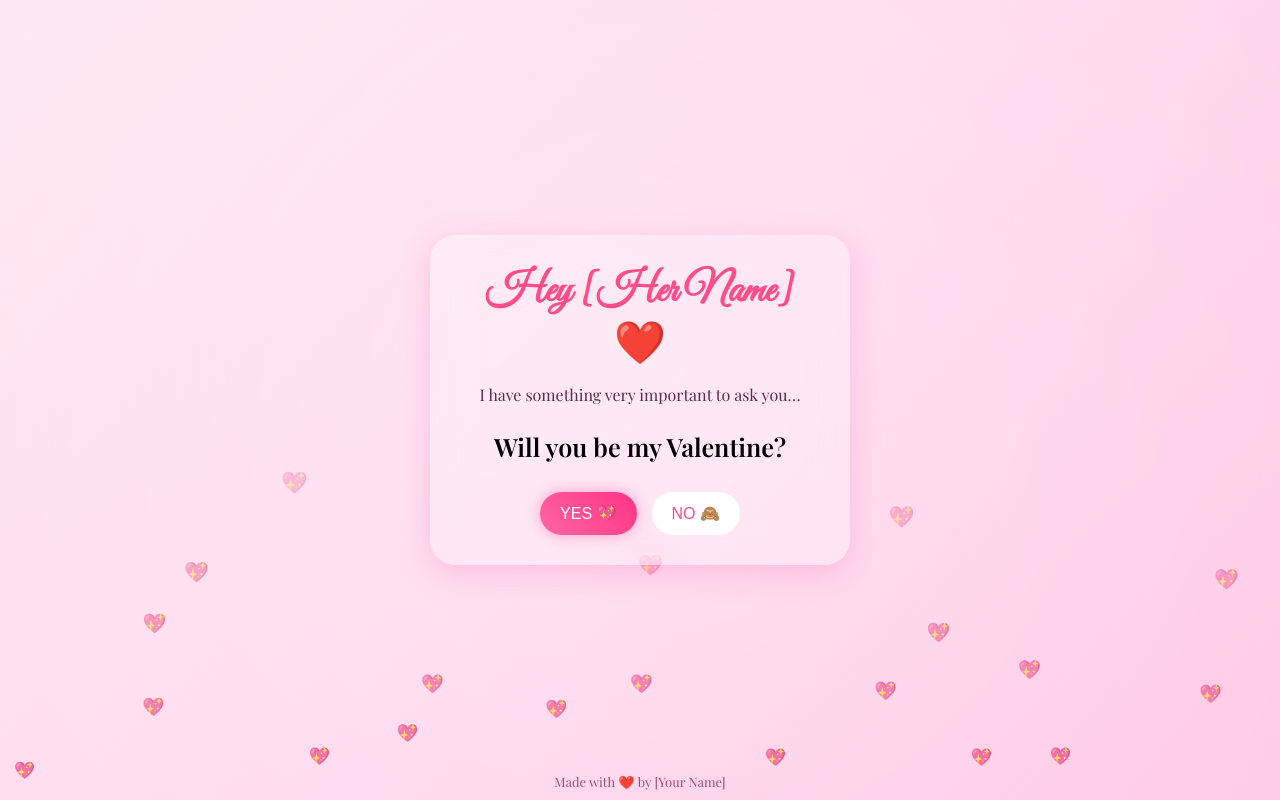
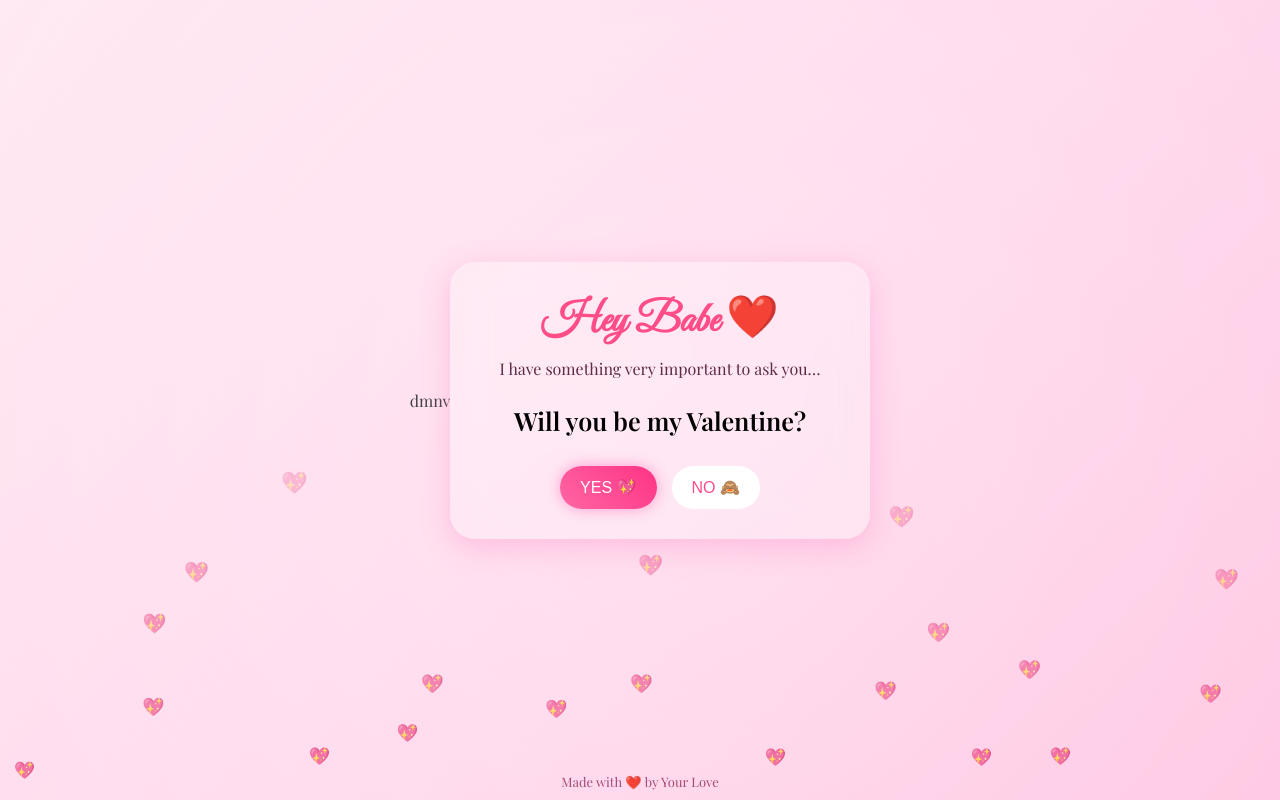
Before and after one commit to Rinit7/test, a plain HTML site: page index.html in a window 1280 px wide. Shown: the top 800 px of the page. Drawn offline with nearby package versions, Linux system fonts and the light colour scheme.

Commit message:
Update index.html

```diff
--- a/index.html
+++ b/index.html
@@ -1,4 +1,4 @@
-<!DOCTYPE html>
+dmnv<!DOCTYPE html>
 <html lang="en">
 <head>
 <meta charset="UTF-8" />
@@ -200,7 +200,7 @@ for (let i = 0; i < 20; i++) {
 </script>
 
 <div class="card">
-  <h1>Hey [Her Name] ❤️</h1>
+  <h1>Hey Babe ❤️</h1>
   <div class="subtext">I have something very important to ask you…</div>
   <div class="question">Will you be my Valentine?</div>
 
@@ -214,7 +214,7 @@ for (let i = 0; i < 20; i++) {
   </div>
 </div>
 
-<footer>Made with ❤️ by [Your Name]</footer>
+<footer>Made with ❤️ by Your Love</footer>
 
 <script>
 /* =============================
```
